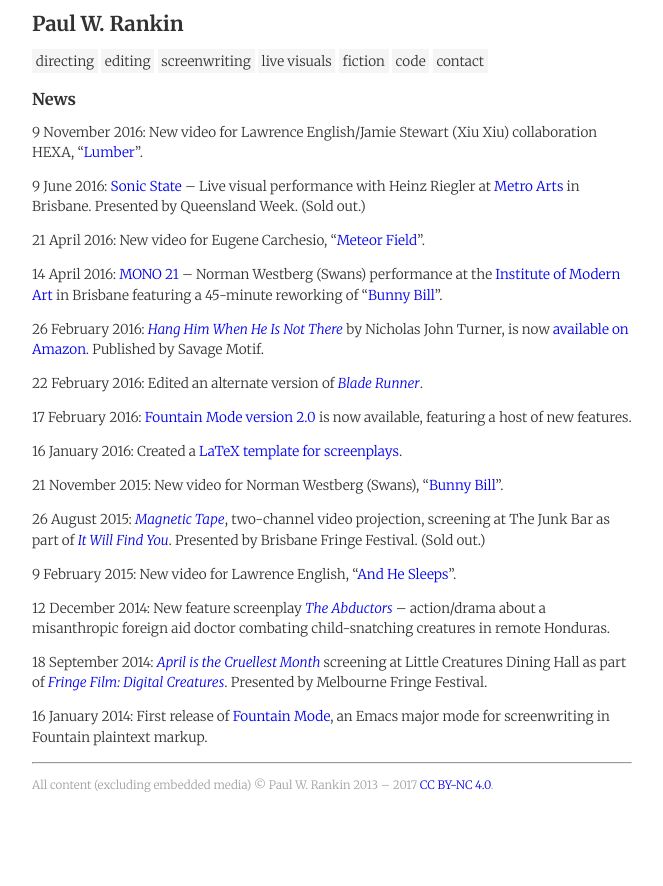
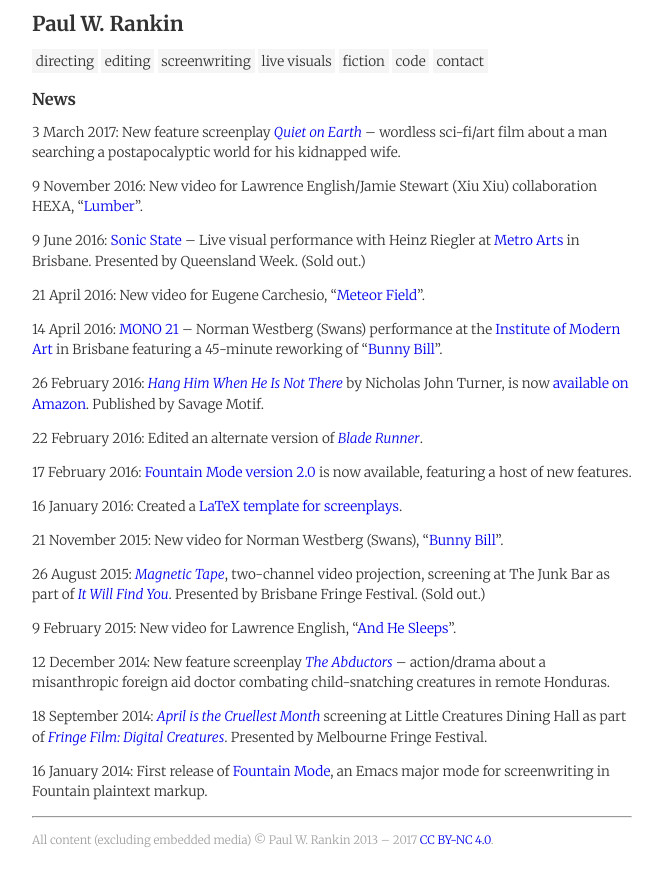
Before and after one commit to rnkn/portfolio, a Jekyll site: the page built from index.html, in a window 1280 px wide. Shown: the top 886 px of the page, without its empty margins (308-971 px from the left). Built offline with Jekyll 4.4.1, drawn with Linux system fonts in a browser that asks for light colours.

Commit message:
Published Quiet on Earth

```diff
--- a/_posts/2017-02-24-quiet.md
+++ b/_posts/2017-03-03-quiet.md
@@ -7,11 +6,11 @@
   Feature screenplay
 image: quiet-on-earth.jpg
 news: >-
-  New feature screenplay _Quiet on Earth_ -- wordless sci-fi/art film about a
-  man searching a postapocalyptic world for his kidnapped wife.
+  New feature screenplay [_Quiet on Earth_](/quiet/) -- wordless sci-fi/art film
+  about a man searching a postapocalyptic world for his kidnapped wife.
 ---
 
-A wordless story in which a man treks across a barren desert world in search of
+A wordless film in which a man treks across a barren desert world in search of
 his kidnapped wife. He has a rifle and a map. He has seven bullets. He has been
 stabbed. Someone is following him.
 
```
Also changed, not shown: other parts of _posts/2017-03-03-quiet.md (+0 -1 lines).
